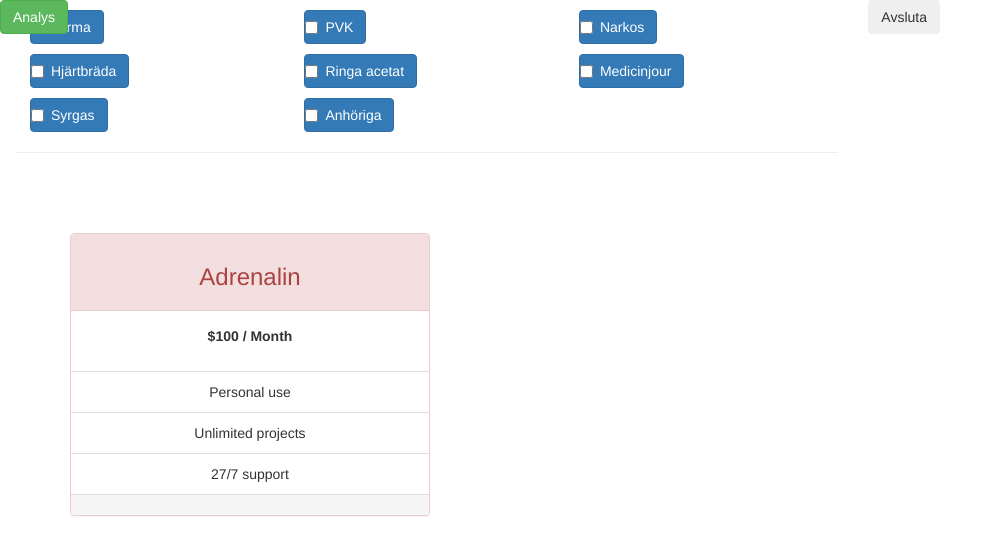
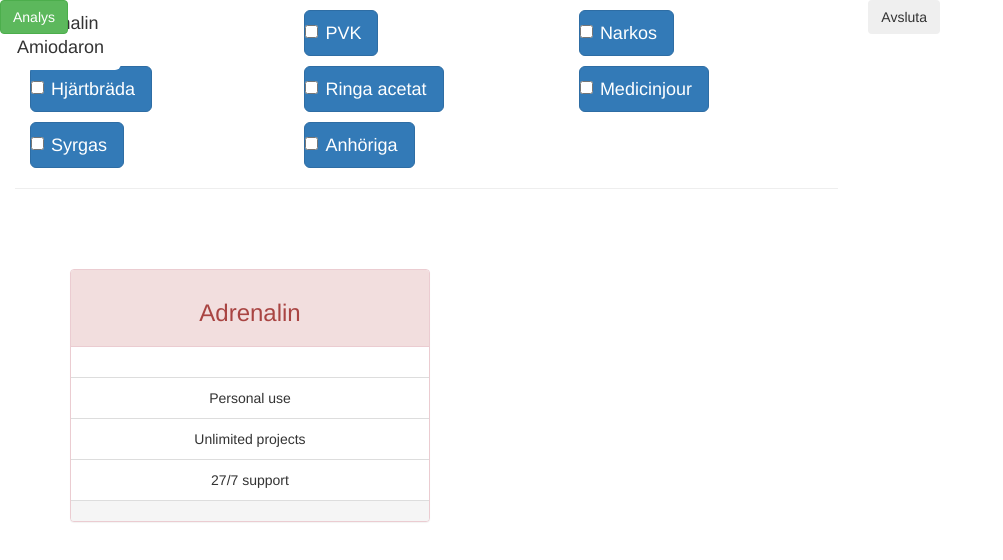
Before and after one commit to ollerenius/akutplattan, an Angular app in the folder HLRproject/: page / in a window 1280 px wide. Shown: the top 560 px of the page, without its empty margins (0-1003 px from the left). Built offline with nearby package versions, Linux system fonts and the light colour scheme; what ng2-bootstrap would draw is missing.

Commit message:
Made checklist buttons large and added medicine button

```diff
--- a/HLRproject/src/components/hlr/checklist/checklist.component.html
+++ b/HLRproject/src/components/hlr/checklist/checklist.component.html
@@ -2,17 +2,17 @@
   <div class="row">
     <div class="checkbox">
       <div class="col-md-4">
-        <label class="btn btn-primary" [class.active]="model.larma">
+        <label class="btn btn-primary btn-lg" [class.active]="model.larma">
           <input type="checkbox" [(ngModel)]="model.larma" value="larma">Larma
         </label>
       </div>
       <div class="col-md-4">
-        <label class="btn btn-primary" [class.active]="model.pvk">
+        <label class="btn btn-primary btn-lg" [class.active]="model.pvk">
           <input type="checkbox" [(ngModel)]="model.pvk" value="pvk">PVK
         </label>
       </div>
       <div class="col-md-4">
-        <label class="btn btn-primary" [class.active]="model.narkos">
+        <label class="btn btn-primary btn-lg" [class.active]="model.narkos">
           <input type="checkbox" [(ngModel)]="model.narkos" value="narkos">Narkos
         </label>
       </div>
@@ -21,17 +21,17 @@
   <div class="row">
     <div class="checkbox">
       <div class="col-md-4">
-        <label class="btn btn-primary" [class.active]="model.hjartbrada">
+        <label class="btn btn-primary btn-lg" [class.active]="model.hjartbrada">
           <input type="checkbox" [(ngModel)]="model.hjartbrada" value="hjartbrada">Hjärtbräda
         </label>
       </div>
       <div class="col-md-4">
-        <label class="btn btn-primary" [class.active]="model.acetat">
+        <label class="btn btn-primary btn-lg" [class.active]="model.acetat">
           <input type="checkbox" [(ngModel)]="model.acetat" value="acetat">Ringa acetat
         </label>
       </div>
       <div class="col-md-4">
-        <label class="btn btn-primary" [class.active]="model.medicinjour">
+        <label class="btn btn-primary btn-lg" [class.active]="model.medicinjour">
           <input type="checkbox" [(ngModel)]="model.medicinjour" value="medicinjour">Medicinjour
         </label>
       </div>
@@ -40,12 +40,12 @@
   <div class="row">
     <div class="checkbox">
       <div class="col-md-4">
-        <label class="btn btn-primary" [class.active]="model.syrgas">
+        <label class="btn btn-primary btn-lg" [class.active]="model.syrgas">
           <input type="checkbox" [(ngModel)]="model.syrgas" value="syrgas">Syrgas
         </label>
       </div>
       <div class="col-md-4">
-        <label class="btn btn-primary" [class.active]="model.anhoriga">
+        <label class="btn btn-primary btn-lg" [class.active]="model.anhoriga">
           <input type="checkbox" [(ngModel)]="model.anhoriga" value="anhoriga">Anhöriga
         </label>
       </div>
--- a/HLRproject/src/components/hlr/hlr.module.ts
+++ b/HLRproject/src/components/hlr/hlr.module.ts
@@ -8,12 +8,14 @@ import {HLRComponent} from "./hlr.component";
 import {ChecklistComponent } from "./checklist/checklist.component"
 import {HLRFlowComponent} from "./hlrflow/hlrflow.component";
 import { PopoverAnalysisComponent } from './popover_analysis/popover_analysis.component';
+import { PopoverMedicineComponent } from './popover_medicine/popover_medicine.component';
 
 @NgModule({
   declarations: [
     HLRComponent,
     ChecklistComponent,
     PopoverAnalysisComponent,
+    PopoverMedicineComponent,
     HLRFlowComponent
   ],
   imports: [
--- a/HLRproject/src/components/hlr/hlrflow/hlrflow.component.html
+++ b/HLRproject/src/components/hlr/hlrflow/hlrflow.component.html
@@ -13,7 +13,7 @@
             <h3>Adrenalin</h3>
           </div>
           <div class="panel-body text-center">
-            <p><strong>$100 / Month</strong></p>
+            <popoverMedicine></popoverMedicine>
           </div>
           <ul class="list-group text-center">
             <li class="list-group-item"><i class="fa fa-check"></i> Personal use</li>
@@ -23,10 +23,6 @@
           <div class="panel-footer">
             <popoverAnalysis></popoverAnalysis>
           </div>
-
-
-
-
         </div>
       </div>
     </div>
--- a/HLRproject/src/components/hlr/hlrflow/hlrflow.component.ts
+++ b/HLRproject/src/components/hlr/hlrflow/hlrflow.component.ts
@@ -12,8 +12,6 @@ export class HLRFlowComponent {
 
   buttonTitle: string = "testing";
 
-  public html:string = `<span class="btn btn-danger">Never trust HTML!!!</span>`;
-
   public  analysFunction(){
 
   }
--- /dev/null
+++ b/HLRproject/src/components/hlr/popover_medicine/popover_medicine.component.html
@@ -0,0 +1,11 @@
+<!--  POPOVER FOR "MEDICINE"-BUTTONS   -->
+
+<template #popMedicineTemplate>
+  <div [innerHTML]="adrenaline"></div>
+  <div [innerHTML]="amiodarone"></div>
+</template>
+
+
+<button type="button" class="btn btn-lg" triggers="focus" [popover]="popMedicineTemplate" popoverTitle="Medicin" [innerHTML]="buttontext">
+
+</button>
--- /dev/null
+++ b/HLRproject/src/components/hlr/popover_medicine/popover_medicine.component.ts
@@ -0,0 +1,15 @@
+import { Component } from '@angular/core';
+
+@Component({
+  selector: 'popoverMedicine',
+  templateUrl: 'popover_medicine.component.html',
+  styleUrls: ['popover_medicine.component.css']
+})
+export class PopoverMedicineComponent {
+  adrenalineDose: number = 400;
+  amiodaroneDose: number = 300;
+  public adrenaline: string = 'Adrenalin: ' + this.adrenalineDose.toString() + ' mg';
+  public amiodarone: string = 'Amiodarone: ' + this.amiodaroneDose.toString() + ' mg';
+  public buttontext: string = 'Adrenalin' + '<br>' + 'Amiodaron';
+
+}
```
Also changed, not shown: HLRproject/src/components/hlr/popover-medicince/popover_medicince.component.html (deleted, +0 -16 lines), HLRproject/src/components/hlr/popover-medicince/popover_medicince.component.ts (deleted, +0 -15 lines), HLRproject/src/components/hlr/popover_medicine/popover_medicine.component.css (added).
